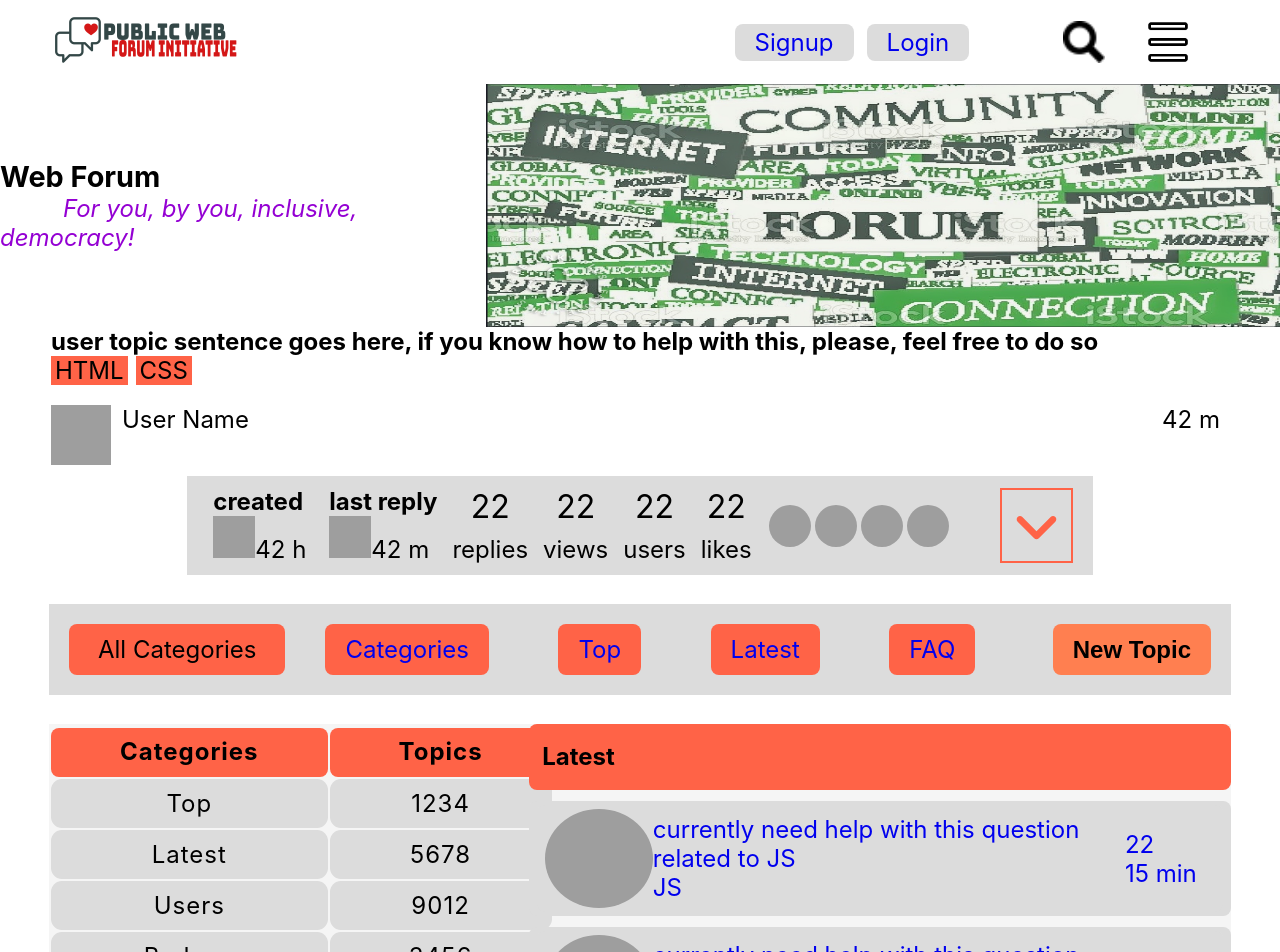
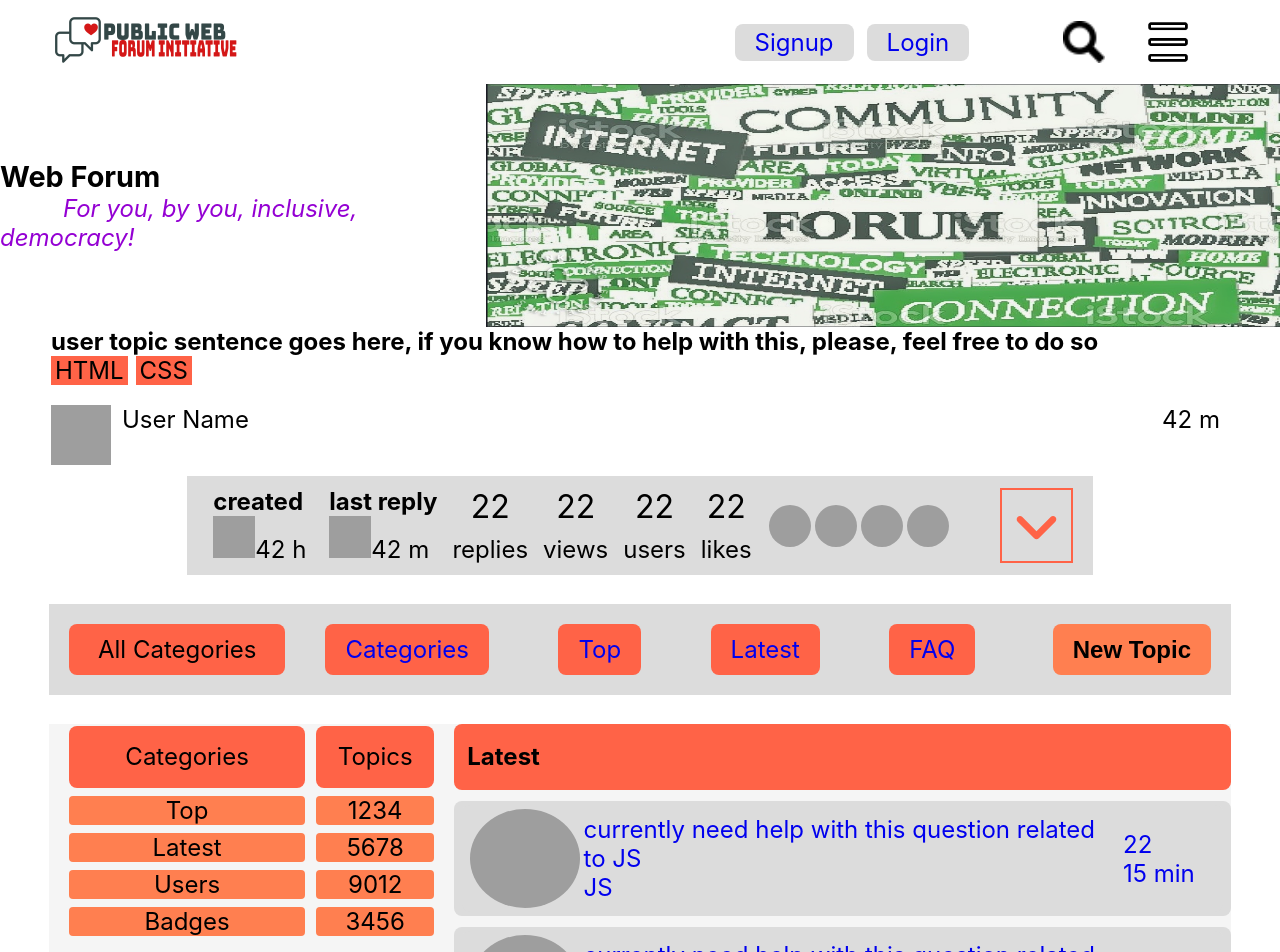
Before and after one commit to bappyasif/public-forum-an-attempt, a React (Create React App) app: page / in a window 1280 px wide. Shown: the top 952 px of the page. Built offline with nearby package versions, Linux system fonts and the light colour scheme; grey boxes are pictures that could not be loaded.

Commit message:
used grid instead of table for left hand side dashkboard panel

```diff
--- a/src/components/forum-dashboard/left-side-panel-content/index.js
+++ b/src/components/forum-dashboard/left-side-panel-content/index.js
@@ -1,20 +1,67 @@
 import React, { useContext } from 'react'
 import { UserContext } from '../../components-container'
 import './styles.css'
+
+
+// export function DashboardPanelLeftSide() {
+//   let allStates = useContext(UserContext)
+//   return (
+//     <aside className='left-side-panel-container'>
+//       <table>
+//         <caption>List of categories and number of topics currently in it</caption>
+//         <TableHeader />
+//         <tbody>
+//           <RenderListOfTableRowElements list={allStates.categoriesInfo} />
+//         </tbody>
+//       </table>
+//     </aside>
+//   )
+// }
 
 
 export function DashboardPanelLeftSide() {
   let allStates = useContext(UserContext)
   return (
     <aside className='left-side-panel-container'>
-      <table>
+      <LeftSideGridHeader />
+      <LeftSideGridTopics list={allStates.categoriesInfo} />
+      {/* <table>
         <caption>List of categories and number of topics currently in it</caption>
         <TableHeader />
         <tbody>
           <RenderListOfTableRowElements list={allStates.categoriesInfo} />
         </tbody>
-      </table>
+      </table> */}
     </aside>
+  )
+}
+
+let LeftSideGridTopics = ({list}) => {
+  let renderTopics = () => list?.map(item => <RenderTopic key={item.name} topicItem={item} />)
+  return (
+    <ul className='lsp-topic-list'>
+      {renderTopics()}
+    </ul>
+  )
+}
+
+let RenderTopic = ({topicItem}) => {
+  let {name, topics} = {...topicItem}
+  return (
+    <li>
+      <p>{name}</p>
+      <p>{topics}</p>
+    </li>
+  )
+}
+
+let LeftSideGridHeader = () => {
+  let headers = ['Categories', 'Topics'];
+  let renderHeaders = () => headers.map(name => <li key={name}>{name}</li>)
+  return (
+    <ul className='lsp-headers'>
+      {renderHeaders()}
+    </ul>
   )
 }
 
--- a/src/components/forum-dashboard/left-side-panel-content/styles.css
+++ b/src/components/forum-dashboard/left-side-panel-content/styles.css
@@ -1,7 +1,12 @@
+p {
+    margin: 0;
+    padding: 0;
+}
+
 .left-side-panel-container {
     width: 38%;
-    padding: 2px 0;
-    margin-right: 31px;
+    padding: 2px 20px;
+    /* margin-right: 31px; */
 }
 
 .left-side-panel-container ul {
@@ -68,3 +73,46 @@
 .left-side-panel-container table {
     width: -webkit-fill-available;
 }
+
+.left-side-panel-container > .lsp-headers {
+    display: grid;
+    grid-template-columns: 2fr 1fr;
+    gap: 11px;
+    line-height: 2.6em;
+    margin-bottom: 8px;
+}
+
+.left-side-panel-container .lsp-headers li {
+    background-color: var(--primary-clr);
+    border-radius: 8px;
+}
+
+.left-side-panel-container .lsp-headers li:first-child {
+    /* justify-self: baseline; */
+    /* text-align: left; */
+}
+
+.left-side-panel-container .lsp-headers li:last-child {
+    /* justify-self: end; */
+    /* text-align: right; */
+}
+
+.left-side-panel-container > .lsp-topic-list {
+    display: grid;
+    grid-template-columns: 1fr;
+    gap: 8px;
+}
+
+.left-side-panel-container .lsp-topic-list li {
+    /* display: flex;
+    justify-content: space-between;
+    padding: 0 2px; */
+    display: grid;
+    grid-template-columns: 2fr 1fr;
+    gap: 11px;
+}
+
+.left-side-panel-container .lsp-topic-list li p {
+    background-color: var(--secondary-clr);
+    border-radius: 4px;
+}
```
